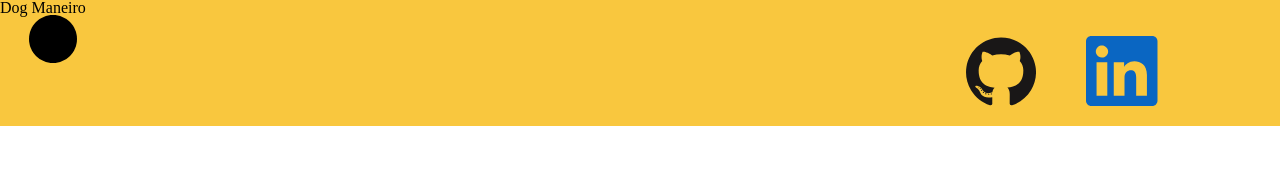
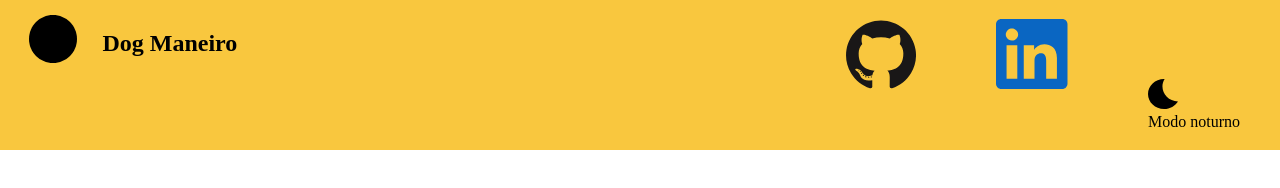
Before and after one commit to clebson2039/Projeto_Final_T5_Clebson, a plain HTML site: page index.html in a window 1280 px wide. Drawn offline with Linux system fonts and the light colour scheme.

Commit message:
mudanças

```diff
--- a/assets/css/reset.css
+++ b/assets/css/reset.css
@@ -1,4 +1,4 @@
-html, body, div, span, applet, object, iframe,
+/*html, body, div, span, applet, object, iframe,
 h1, h2, h3, h4, h5, h6, p, blockquote, pre,
 a, abbr, acronym, address, big, cite, code,
 del, dfn, em, img, ins, kbd, q, s, samp,
@@ -10,16 +10,17 @@ table, caption, tbody, tfoot, thead, tr, th, td,
 article, aside, canvas, details, embed,
 figure, figcaption, footer, header, hgroup,
 menu, nav, output, ruby, section, summary,
-time, mark, audio, video {
+time, mark, audio, video {*/
+
+body{
 	margin: 0;
 	padding: 0;
 	border: 0;
 	font-size: 100%;
-	font: inherit;
 	vertical-align: baseline;
 }
 /* HTML5 display-role reset for older browsers */
-article, aside, details, figcaption, figure,
+/*article, aside, details, figcaption, figure,
 footer, header, hgroup, menu, nav, section {
 	display: block;
 }
@@ -40,4 +41,4 @@ q:before, q:after {
 table {
 	border-collapse: collapse;
 	border-spacing: 0;
-}
+}/
--- a/assets/css/style.css
+++ b/assets/css/style.css
@@ -1,11 +1,64 @@
-body {
-    width: 100%;
-    height: 100%;
-    display: inline-block;
-    justify-content: center;
+nav {
+    background-color: #F9C73E;
+    height: 150px;
+    display: flex;
     align-items: center;
+    justify-content: end;
 }
 
+.elipse {
+    position: absolute;
+    width: 48px;
+    height: 48px;
+    left: 29px;
+    top: 15px;
+}
+
+#dog{
+    position: absolute;
+    left: 8%;
+    top: 10px;
+}
+
+nav ul {
+    display: flex;
+    list-style: none;
+    margin: 0;
+    padding: 0;
+}
+
+nav li {
+    display: inline-block;
+    margin: 0 40px;
+}
+
+.Dark_mode {
+    margin-top: 60px;
+}
+
+nav a {
+    color: black;
+    text-decoration: none;
+    font-size: 20px;
+}
+
+/*.contato{
+    position: absolute;
+    width: 48px;
+    height: 48px;
+    left: 29px;
+    top: 15px;
+}
+
+.menu{
+    margin-right: 10px;
+}
+
+.menu{
+    display: flex;
+    justify-content: space-around;
+    padding: 10px
+}
 .container #icon-focal {
     position: absolute;
     width: 48px;
@@ -27,6 +80,7 @@ body {
     text-align: end;
 }
 
-.container {
+.menu1{
+    display: flex;
     background-color: #F9C73E;
-}
+}*/
--- a/index.html
+++ b/index.html
@@ -12,22 +12,35 @@
 </head>
 
 <body>
-    <div class="container">
+    <nav>
+        <div>
+            <img class="elipse" src="assets/img/icon/Ellipse 1.svg"><img>
+            <h1 id="dog" id="dog">Dog Maneiro</h1>
+        </div>
+        <ul>
+            <li><img src="assets/img/icon/Github - Original.svg"></img></li>
+            <li><img src="assets/img/icon/Vector.svg"></img></li>
+            <li><img class="Dark_mode" src="assets/img/icon/Vector2.svg"><br><span>Modo noturno</span></li>
+        </ul>
+    </nav>
+
+    <!--<section class="menu1">
+        <div cless="contato">
+            <a href="#"><img src="assets/img/icon/Ellipse 1.svg" alt=""></a>
+            <h1>Dog Maneiro</h1>
+            <p>dogmaneiro@gmail.com</p>
+            <p>+55 61 90000 0000</p>
+        </div>
         <nav>
-            <a href="#"><img id="icon-focal" src="assets/img/icon/Ellipse 1.svg" alt=""></a>
-            <div class="titulo">
-                <h1>Dog Maneiro</h1>
-            </div>
-            <ul id="li">
-                <li class="li">
+            <ul>
+                <li class="menu">
                     <img src="assets/img/icon/Github - Original.svg" alt="">
                 </li>
-                <li class="li">
+                <li class="menu">
                     <img src="assets/img/icon/Vector.svg" alt="">
                 </li>
             </ul>
-        </nav>
-    </div>
+    </section>-->
 </body>
 
 </html>
```
Also changed, not shown: assets/img/icon/Vector2.svg (added).
